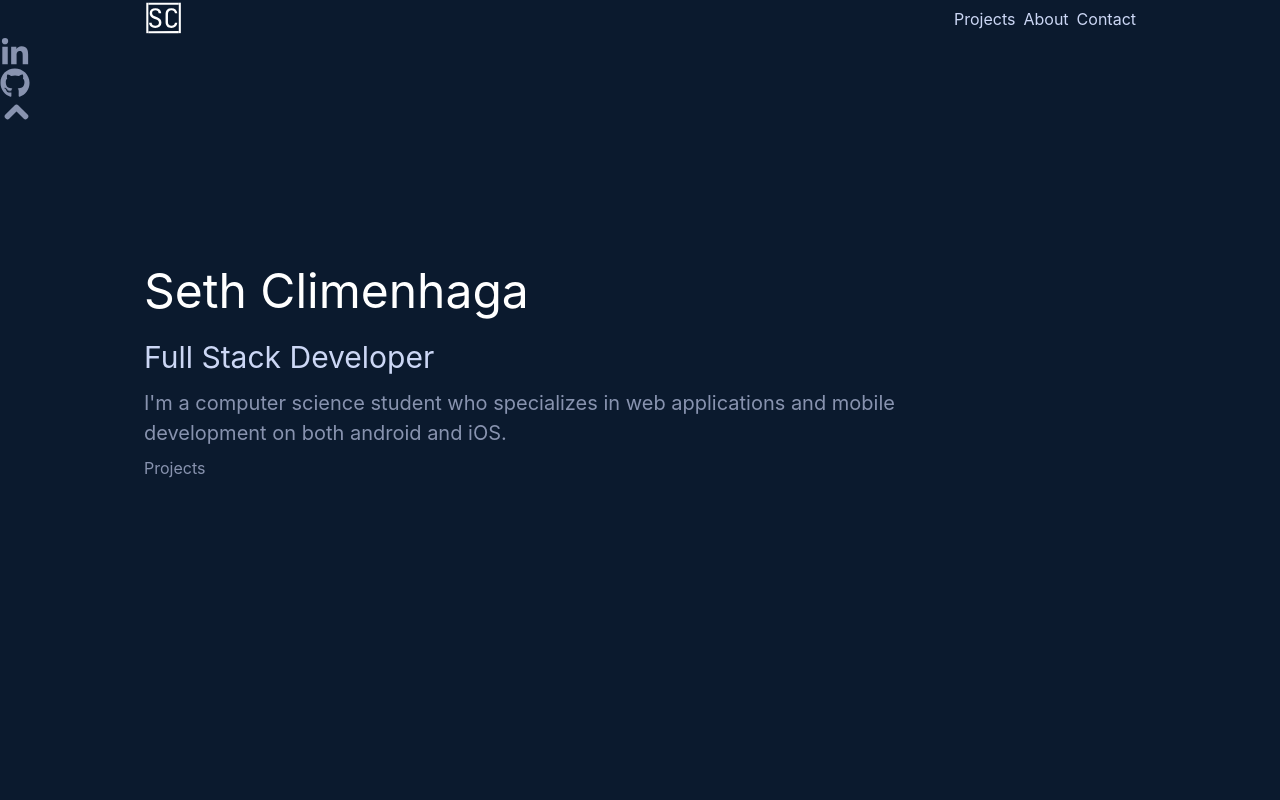
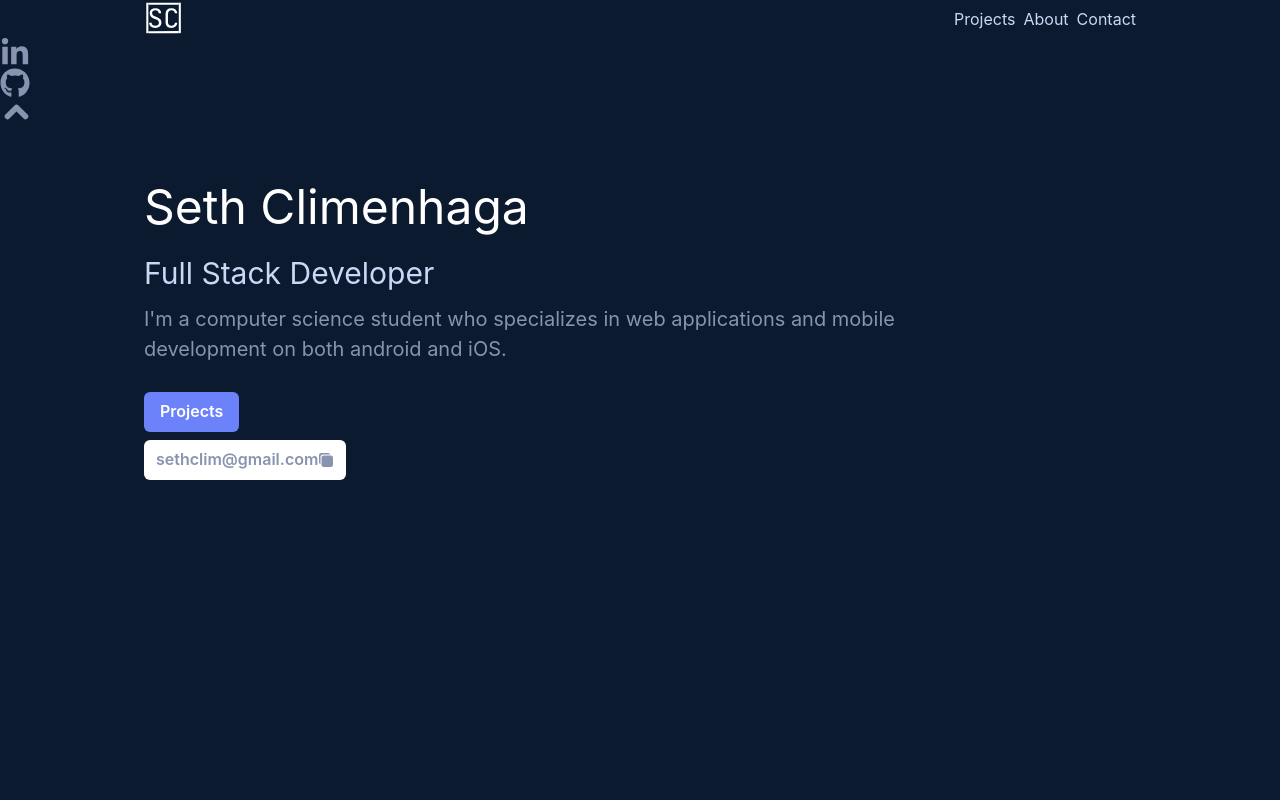
Before and after one commit to sethclim/my-portfolio, a React (Create React App) app: page / in a window 1280 px wide. Shown: the top 800 px of the page. Built offline with nearby package versions, Linux system fonts and the light colour scheme; the HTML template or start-up script is replaced by a standard one.

Commit message:
Setup Copy

```diff
--- a/package.json
+++ b/package.json
@@ -13,6 +13,7 @@
     "framer-motion": "4.1.17",
     "react": "^16.13.1",
     "react-dom": "^16.13.1",
+    "react-icons": "^4.3.1",
     "react-pdf": "^5.7.1",
     "react-router-dom": "^5.2.0",
     "react-scripts": "3.4.3",
--- /dev/null
+++ b/src/Components/Sections/Copy.js
@@ -0,0 +1,19 @@
+import React, { useRef, useState } from 'react';
+
+import { Text, VStack,Container, Flex, Spacer, Button } from '@chakra-ui/react'
+import { IoCopy } from 'react-icons/io5';
+
+export default function Copy() {
+
+  function copyToClipboard() {
+    navigator.clipboard.writeText("sethclim@gmail.com");
+  };
+
+
+  return(
+    <Button bg="white" padding="3" onClick={copyToClipboard}>
+      <Text>sethclim@gmail.com</Text> <IoCopy />
+    </Button>
+  )
+
+}
--- a/src/Components/Sections/FrontPage.js
+++ b/src/Components/Sections/FrontPage.js
@@ -1,7 +1,11 @@
 import React from "react";
 import { Link } from "react-scroll";
 
-import { Text, VStack,Container, Flex, Spacer } from '@chakra-ui/react'
+import Copy from "./Copy";
+
+
+
+import { Text, VStack,Container, Flex, Spacer, Button } from '@chakra-ui/react'
 
 class FrontPage extends React.Component {
   render() {
@@ -16,14 +20,13 @@ class FrontPage extends React.Component {
                 <Text fontSize='3xl' color="brand.lightGrey" >Full Stack Developer</Text>
               </VStack>
 
-            <VStack align="start" w="50em">
+            <VStack align="start" w="50em" paddingBottom={5}>
               <Text fontSize='xl' align="left">
                   I'm a computer science student who specializes in web applications
                   and mobile development on both android and iOS.
                 </Text>
             </VStack>
 
-            <div className="projects-button">
               <Link
                 activeClass="active"
                 to="Projects"
@@ -32,9 +35,14 @@ class FrontPage extends React.Component {
                 offset={-70}
                 duration={500}
               >
-                Projects
+                <Button background="brand.primary" color="white">
+                  Projects
+                </Button>
               </Link>
-            </div>
+
+              <Copy />
+
+
           </VStack>
 
 
--- a/src/Components/Sections/Project-Right.js
+++ /dev/null
@@ -1,49 +0,0 @@
-import React from "react";
-import Bitbucket from "../SVG/bitbucket";
-import External from "../SVG/external";
-function ProjectR(props) {
-  return (
-    <div className="projR-wrap">
-      <div className="proj-right">
-        <div className="proj-img-container">
-          <img className="proj-img" src={props.img} alt="img" />
-          <div className="rect"></div>
-        </div>
-      </div>
-      <div className="proj-left">
-        <div className="proj-desc-container">
-          <div className="proj-title">
-            <h1>{props.title}</h1>
-          </div>
-          <div className="proj-desc">
-            <p>{props.desc}</p>
-          </div>
-          <div className="proj-tech">
-            <ul>
-              <li>{props.tech[0]}</li>
-              <li>{props.tech[1]}</li>
-              <li>{props.tech[2]}</li>
-              <li>{props.tech[3]}</li>
-            </ul>
-          </div>
-          <div className="project-links-container">
-            <a
-              className="projectLinks1"
-              href={props.gitLink}
-              rel="noopener noreferrer"
-              target="_blank"
-            >
-              <Bitbucket className="github" />
-            </a>
-
-            <div className="projectLinks2">
-              {props.link && <External className="external" />}
-            </div>
-          </div>
-        </div>
-      </div>
-    </div>
-  );
-}
-
-export default ProjectR;
--- a/src/Components/Sections/project-section.js
+++ b/src/Components/Sections/project-section.js
@@ -1,5 +1,4 @@
 import React from "react";
-import ProjectR from "./Project-Right";
 import { Project } from "./project";
 import chessIMG from "../../imgs/10-a-game-designer.jpg";
 import PhotoFolio from "../../imgs/Photofolio.png";
```
Also changed, not shown: 1 other file (tests, documents, lock files or other folders).
